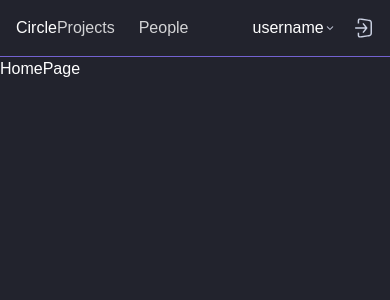
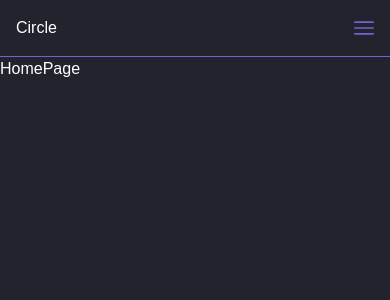
Before and after one commit to your-circle/circle-frontend, a Next.js app: page / in a window 390 px wide. Shown: the top 300 px of the page. Built offline with nearby package versions, Linux system fonts and the light colour scheme.

Commit message:
📱 responsive nav

```diff
--- a/components/navbar/Navbar.tsx
+++ b/components/navbar/Navbar.tsx
@@ -1,97 +1,53 @@
 import React, { useContext, useEffect, useState } from "react";
 import Link from "next/link";
 import Image from "next/image";
-import { userContext } from "../../providers/userProvider";
+import Navlinks from "./Navlinks";
+import UserDropdown from "./UserDropdown";
 
 type PropTypes = {};
 
 const Navbar: React.FC<PropTypes> = () => {
-  const [showDropdown, setShowDropdown] = useState<Boolean>(false);
-  const { user } = useContext(userContext);
-
-  // handle dropdown outside click
-  useEffect(() => {
-    if (!showDropdown) return;
-    const handleOutsideClick = () => {
-      setShowDropdown(false);
-    };
-    document.addEventListener("click", handleOutsideClick);
-
-    return () => {
-      document.removeEventListener("click", handleOutsideClick);
-    };
-  }, [showDropdown]);
-
-  const toggleDropdown = () => {
-    setShowDropdown(!showDropdown);
-  };
-
-  const Logout = () => {};
+  const [isMobileNavOpen, setIsMobileNavOpen] = useState<boolean>(false);
 
   return (
-    <nav className="flex justify-between items-center p-4 border-b-[1px] border-main-purple">
-      <Link href="/">Circle</Link>
-      <li className="flex items-center gap-4">
-        <div className="flex items-center gap-6 mr-12">
-          <Link href="/projects">
-            <a className="opacity-80 hover:opacity-100 cursor-pointer">Projects</a>
-          </Link>
-          <Link href="/people">
-            <a className="opacity-80 hover:opacity-100 cursor-pointer">People</a>
-          </Link>
+    <nav className="border-b-[1px] border-main-purple">
+      <section className="flex justify-between items-center p-4">
+        <Link href="/">Circle</Link>
+        <section className="hidden md:flex  justify-around w-1/3 items-center">
+          <div className=" flex justify-between w-3/4">
+            <Navlinks />
+          </div>
+          <div className="flex  ">
+            <UserDropdown />
+          </div>
+        </section>
+        <div
+          className="md:hidden flex items-center cursor-pointer"
+          onClick={() => {
+            setIsMobileNavOpen(!isMobileNavOpen);
+          }}
+        >
+          <Image
+            src={isMobileNavOpen ? `/images/burger-close.svg` : `/images/burger.svg`}
+            layout="fixed"
+            width={20}
+            height={20}
+            alt="nav burger icon"
+          />
         </div>
-        <div className="flex items-center cursor-pointer relative">
-          <span className="select-none" onClick={toggleDropdown}>
-            {user?.name || "username"}
-          </span>
-          <Image
-            src={showDropdown ? "/images/expand-up-icon.svg" : "/images/expand-down-icon.svg"}
-            alt="expand"
-            width={25}
-            height={25}
-            onClick={toggleDropdown}
-          />
-          <div
-            role="menu"
-            className={`absolute top-[30px] right-0 mt-2 w-[200px] rounded-md shadow-sm shadow-gray-600 ${
-              !showDropdown ? "hidden" : ""
-            }`}
-          >
-            <Link href="/projects">
-              <a
-                className="block px-4 py-2 bg-slate-900 hover:bg-secondary-bg text-sm opacity-70 hover:opacity-100"
-                role="menuitem"
-              >
-                My Projects
-              </a>
-            </Link>
-            <Link href="/profile">
-              <a
-                className="block px-4 py-2 bg-gray-900 hover:bg-secondary-bg text-sm opacity-70 hover:opacity-100"
-                role="menuitem"
-              >
-                Profile
-              </a>
-            </Link>
-            <Link href="/logout">
-              <a
-                className="block px-4 py-2 bg-gray-900 hover:bg-secondary-bg text-sm opacity-70 hover:opacity-100"
-                role="menuitem"
-              >
-                Logout
-              </a>
-            </Link>
+      </section>
+      {isMobileNavOpen ? (
+        <section className="flex flex-col justify-between items-center md:hidden">
+          <div className="flex-col flex">
+            <Navlinks />
           </div>
-        </div>
-        <Image
-          src="/images/login-icon.svg"
-          alt="logout"
-          width={25}
-          height={25}
-          className="opacity-100 hover:opacity-90 hover:scale-105 cursor-pointer"
-          onClick={Logout}
-        />
-      </li>
+          <div className="flex m-2 mb-5">
+            <UserDropdown />
+          </div>
+        </section>
+      ) : (
+        ""
+      )}
     </nav>
   );
 };
--- /dev/null
+++ b/components/navbar/Navlinks.tsx
@@ -0,0 +1,19 @@
+import Link from "next/link";
+import React, { useContext, useEffect, useState } from "react";
+import { userContext } from "../../providers/userProvider";
+import Image from "next/image";
+
+const Navlinks: React.FC = () => {
+  return (
+    <>
+      <Link href="/projects">
+        <a className="opacity-80 hover:opacity-100 cursor-pointer m-1">Projects</a>
+      </Link>
+      <Link href="/people">
+        <a className="opacity-80 hover:opacity-100 cursor-pointer m-1">People</a>
+      </Link>
+    </>
+  );
+};
+
+export default Navlinks;
--- /dev/null
+++ b/components/navbar/UserDropdown.tsx
@@ -0,0 +1,87 @@
+import Link from "next/link";
+import React, { useContext, useEffect, useState } from "react";
+import { userContext } from "../../providers/userProvider";
+import Image from "next/image";
+
+const UserDropdown: React.FC = () => {
+  const [showDropdown, setShowDropdown] = useState<Boolean>(false);
+  const { user } = useContext(userContext);
+  // handle dropdown outside click
+  useEffect(() => {
+    if (!showDropdown) return;
+    const handleOutsideClick = () => {
+      setShowDropdown(false);
+    };
+    document.addEventListener("click", handleOutsideClick);
+
+    return () => {
+      document.removeEventListener("click", handleOutsideClick);
+    };
+  }, [showDropdown]);
+  return (
+    <div className="flex items-center cursor-pointer relative">
+      {user.isLoggedIn ? (
+        <>
+          <span
+            className="select-none opacity-90 hover:opacity-100"
+            onClick={() => {
+              setShowDropdown(!showDropdown);
+            }}
+          >
+            {user?.name || "username"}
+          </span>
+          <Image
+            src={showDropdown ? "/images/expand-up-icon.svg" : "/images/expand-down-icon.svg"}
+            alt="expand"
+            className=""
+            width={25}
+            height={25}
+            onClick={() => {
+              setShowDropdown(!showDropdown);
+            }}
+          />
+          <div
+            role="menu"
+            className={`absolute top-[30px] right-0 mt-2 w-[200px] rounded-md  ${!showDropdown ? "hidden" : ""}`}
+          >
+            <Link href="/projects">
+              <a
+                className="block px-4 py-2 bg-secondary-bg hover:bg-secondary-bg text-sm  hover:opacity-80"
+                role="menuitem"
+              >
+                My Projects
+              </a>
+            </Link>
+            <Link href="/profile">
+              <a
+                className="block px-4 py-2 bg-secondary-bg hover:bg-secondary-bg text-sm  hover:opacity-80"
+                role="menuitem"
+              >
+                Profile
+              </a>
+            </Link>
+            <Link href="/logout">
+              <a
+                className="block px-4 py-2 bg-secondary-bg hover:bg-secondary-bg text-sm  hover:opacity-80"
+                role="menuitem"
+              >
+                Logout
+              </a>
+            </Link>
+          </div>
+          <Image
+            src="/images/login-icon.svg"
+            alt="logout"
+            width={25}
+            height={25}
+            className="opacity-100 hover:opacity-90 hover:scale-105 cursor-pointer"
+          />
+        </>
+      ) : (
+        <h1>login</h1>
+      )}
+    </div>
+  );
+};
+
+export default UserDropdown;
--- a/package.json
+++ b/package.json
@@ -21,7 +21,6 @@
     "eslint": "8.10.0",
     "eslint-config-next": "12.1.0",
     "postcss": "^8.4.8",
-    "prettier": "^2.5.1",
     "tailwindcss": "^3.0.23",
     "typescript": "4.6.2"
   }
--- a/providers/userProvider.tsx
+++ b/providers/userProvider.tsx
@@ -3,11 +3,15 @@ import { createContext, ReactElement, useState } from "react";
 export type userContextType = {
   user: any;
   updateUser: (data: Object) => any;
+  isLoggedIn: boolean;
+  changeLogInStatus: () => any;
 };
 
 export const userContext = createContext<userContextType>({
   user: {},
   updateUser: () => {},
+  isLoggedIn: true,
+  changeLogInStatus: () => {},
 });
 
 export const UserContextProvider = (props: { children: ReactElement }) => {
@@ -15,6 +19,15 @@ export const UserContextProvider = (props: { children: ReactElement }) => {
   const updateUser = (data: Object) => {
     setUser(data);
   };
+  const [isLoggedIn, setIsLoggedIn] = useState(true);
 
-  return <userContext.Provider value={{ user, updateUser }}>{props.children}</userContext.Provider>;
+  const changeLogInStatus = () => {
+    setIsLoggedIn(!isLoggedIn);
+  };
+
+  return (
+    <userContext.Provider value={{ user, updateUser, isLoggedIn, changeLogInStatus }}>
+      {props.children}
+    </userContext.Provider>
+  );
 };
```
Also changed, not shown: public/images/burger-close.svg (added), public/images/burger.svg (added).
